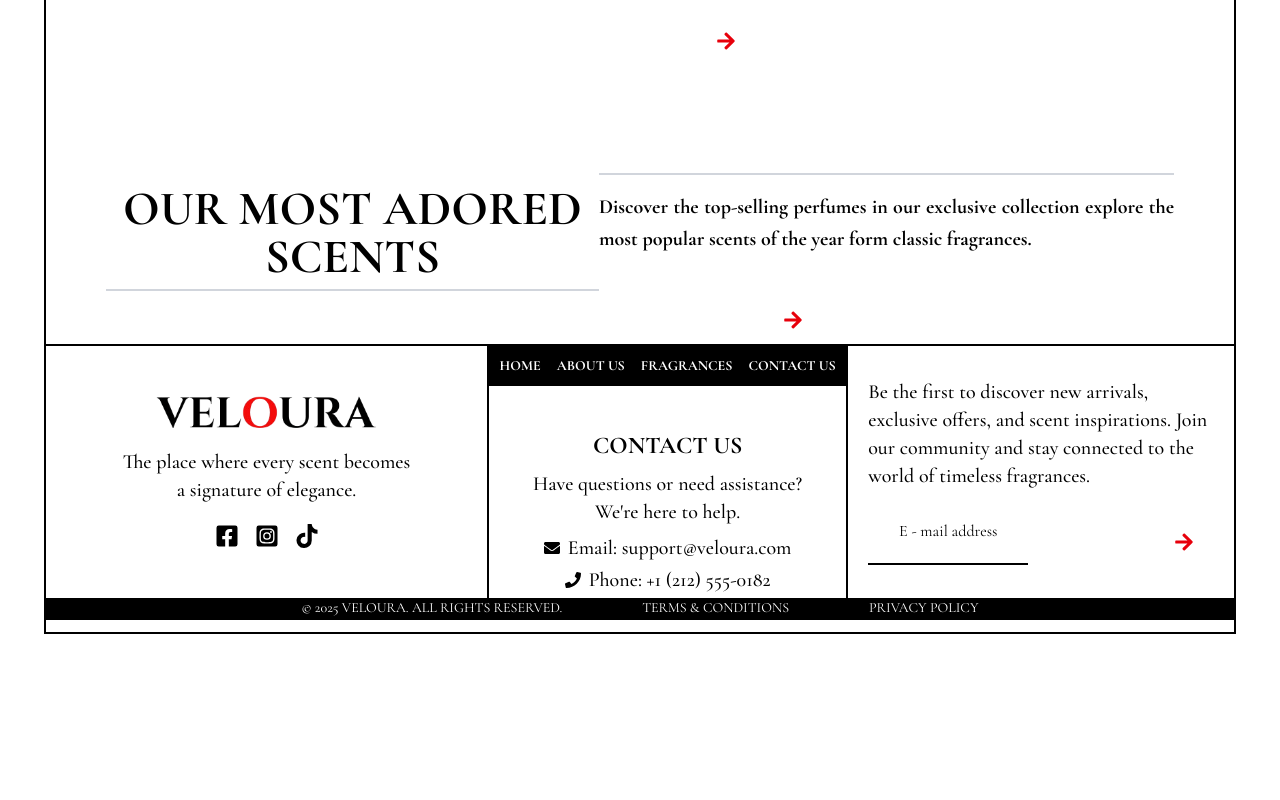
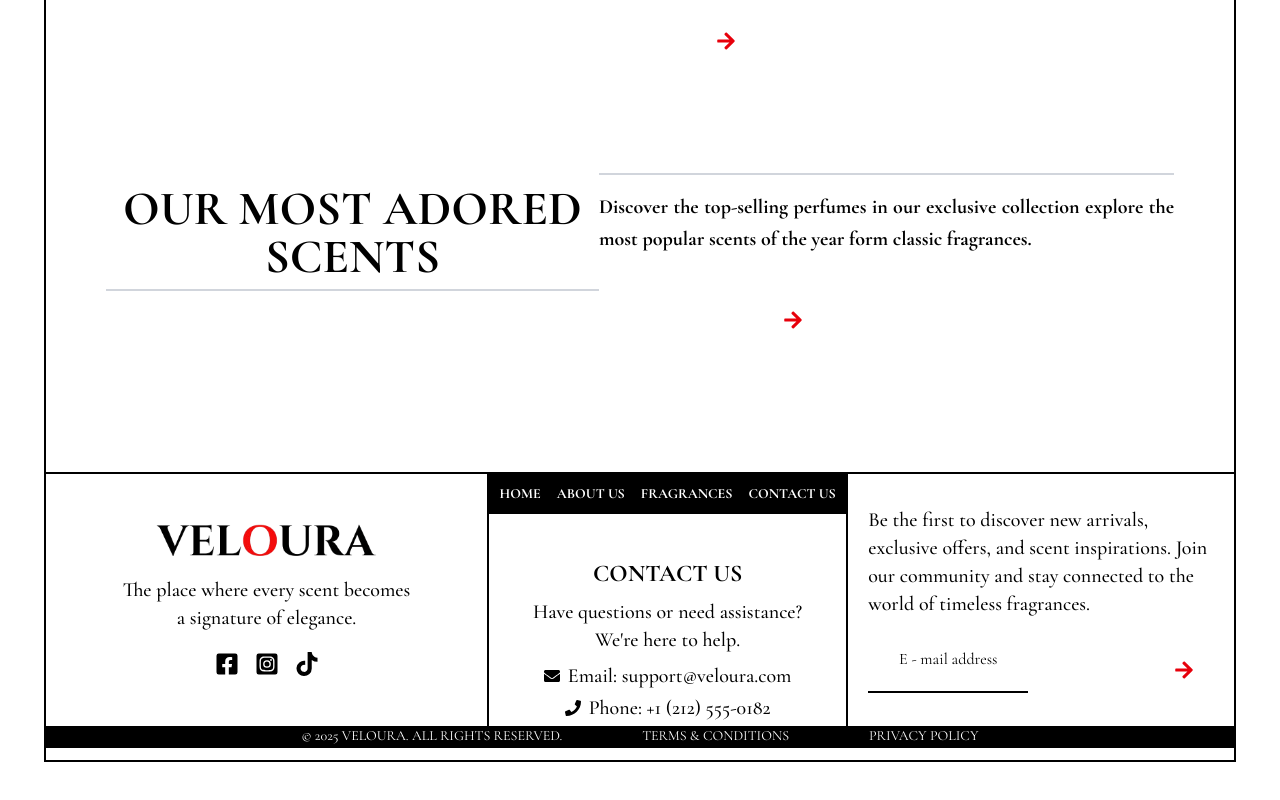
Before and after one commit to ushanic/veloura, a React (Vite) app: page / in a window 1280 px wide. Shown: the part 1358-2158 px from the top of the page. Before the commit the page ends 2036 px from the top, so only its background shows below. Built offline with nearby package versions, Linux system fonts and the light colour scheme.

Commit message:
added the gap between footer and sections

```diff
--- a/src/components/Footer.jsx
+++ b/src/components/Footer.jsx
@@ -11,6 +11,7 @@ import logo from "./images/logo/logo1.png";
 
 function Footer() {
   return (
+    <div className="mt-20 sm:mt-24 md:mt-32">
     <footer className="border-t-2 border-b-2 border-black w-full bg-white mb-[12px]">
       <div className="flex flex-col lg:flex-row w-full">
         {/* Left Section */}
@@ -110,7 +111,7 @@ function Footer() {
         <p>Terms & Conditions</p>
         <p>Privacy Policy</p>
       </div>
-    </footer>
+    </footer></div>
   );
 }
 
```
